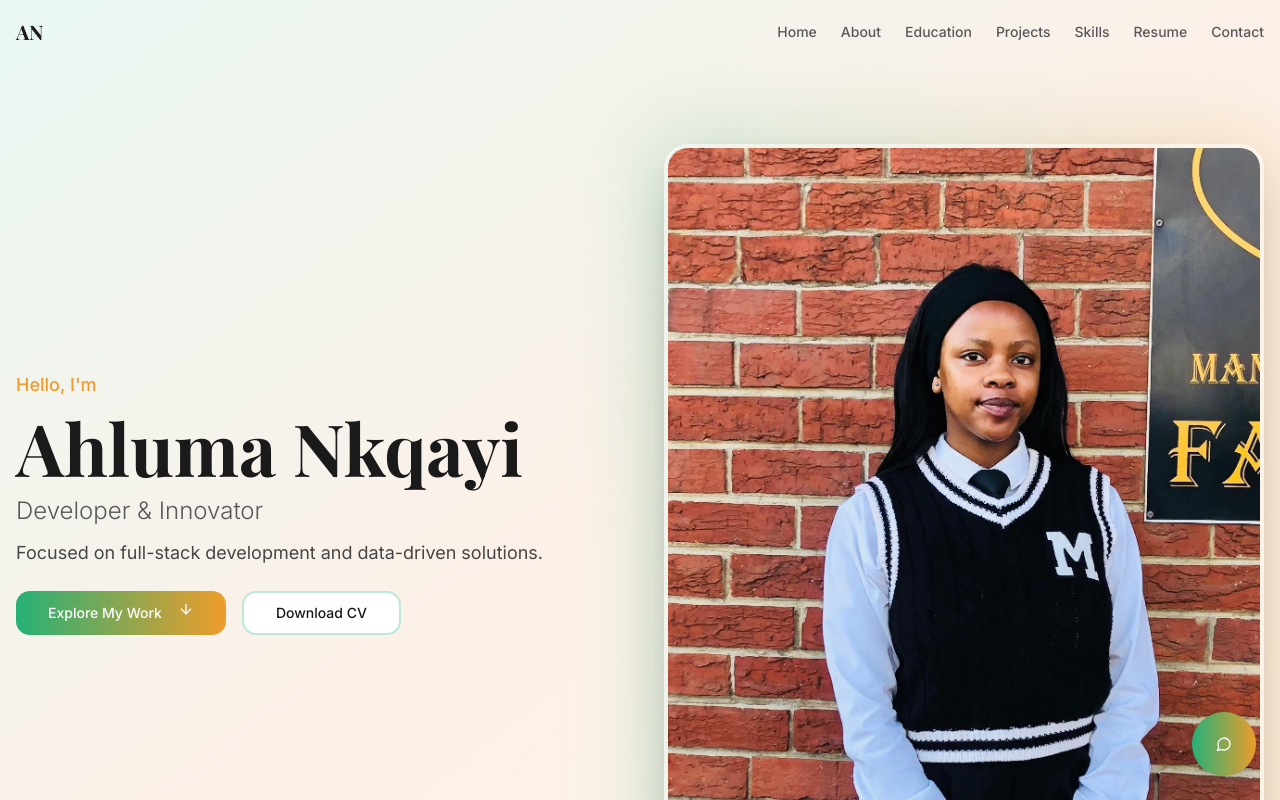
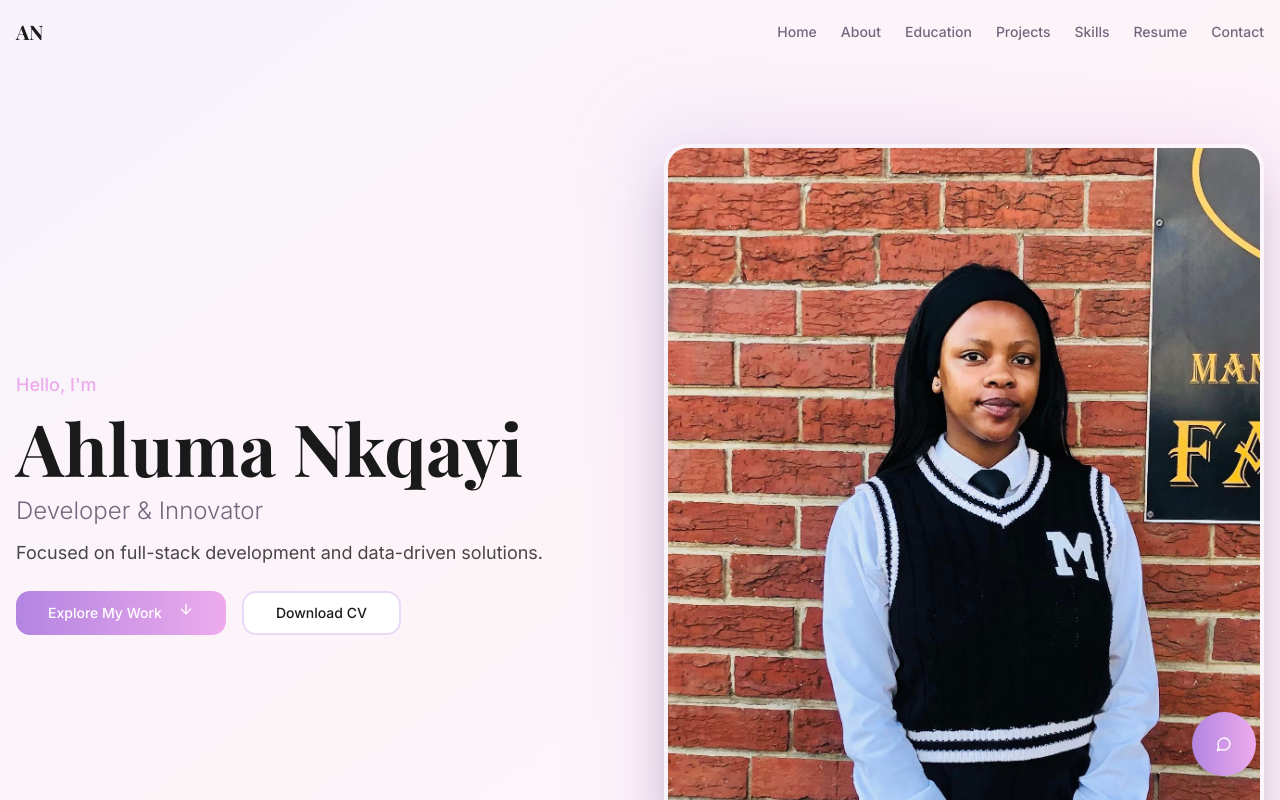
Before and after one commit to Ahluma-Nkqayi/ahluma-nkqayi-portfolio, a React (Vite) app: page / in a window 1280 px wide. Shown: the top 800 px of the page. Built offline with nearby package versions, Linux system fonts and the light colour scheme; the HTML template or start-up script is replaced by a standard one.

Commit message:
Use lavender palette Across portfolio

```diff
--- a/src/index.css
+++ b/src/index.css
@@ -17,16 +17,16 @@ All colors MUST be HSL.
     --popover: 0 0% 100%;
     --popover-foreground: 0 0% 10%;
 
-    --primary: 155 65% 42%;
+    --primary: 270 60% 70%;
     --primary-foreground: 0 0% 100%;
 
-    --secondary: 25 75% 50%;
+    --secondary: 330 70% 75%;
     --secondary-foreground: 0 0% 100%;
 
-    --muted: 0 0% 94%;
-    --muted-foreground: 0 0% 35%;
+    --muted: 270 30% 96%;
+    --muted-foreground: 270 10% 45%;
 
-    --accent: 35 85% 55%;
+    --accent: 300 65% 80%;
     --accent-foreground: 0 0% 100%;
 
     --destructive: 0 84.2% 60.2%;
@@ -34,18 +34,18 @@ All colors MUST be HSL.
 
     --border: 0 0% 90%;
     --input: 0 0% 90%;
-    --ring: 155 65% 42%;
+    --ring: 270 60% 70%;
 
     --radius: 1rem;
 
     /* Custom design tokens */
-    --gradient-primary: linear-gradient(135deg, hsl(155 65% 42%), hsl(35 85% 55%));
-    --gradient-soft: linear-gradient(180deg, hsl(0 0% 100%), hsl(155 50% 96%));
-    --gradient-hero: linear-gradient(135deg, hsl(155 55% 94%), hsl(35 70% 94%));
+    --gradient-primary: linear-gradient(135deg, hsl(270 60% 70%), hsl(330 70% 75%));
+    --gradient-soft: linear-gradient(180deg, hsl(0 0% 100%), hsl(270 50% 98%));
+    --gradient-hero: linear-gradient(135deg, hsl(270 50% 95%), hsl(330 60% 95%));
 
-    --shadow-soft: 0 4px 20px -2px hsl(155 65% 42% / 0.2);
-    --shadow-hover: 0 8px 30px -4px hsl(155 65% 42% / 0.35);
-    --shadow-glow: 0 0 40px hsl(35 85% 55% / 0.4);
+    --shadow-soft: 0 4px 20px -2px hsl(270 60% 70% / 0.2);
+    --shadow-hover: 0 8px 30px -4px hsl(270 60% 70% / 0.35);
+    --shadow-glow: 0 0 40px hsl(330 70% 75% / 0.4);
 
     --transition-smooth: all 0.4s cubic-bezier(0.4, 0, 0.2, 1);
     --transition-bounce: all 0.5s cubic-bezier(0.68, -0.55, 0.265, 1.55);
@@ -61,16 +61,16 @@ All colors MUST be HSL.
     --popover: 0 0% 12%;
     --popover-foreground: 0 0% 95%;
 
-    --primary: 155 60% 50%;
+    --primary: 270 50% 60%;
     --primary-foreground: 0 0% 100%;
 
-    --secondary: 25 70% 55%;
+    --secondary: 330 60% 65%;
     --secondary-foreground: 0 0% 100%;
 
-    --muted: 0 0% 16%;
-    --muted-foreground: 0 0% 60%;
+    --muted: 270 20% 18%;
+    --muted-foreground: 270 10% 65%;
 
-    --accent: 35 80% 60%;
+    --accent: 300 55% 70%;
     --accent-foreground: 0 0% 100%;
 
     --destructive: 0 62.8% 30.6%;
@@ -78,7 +78,7 @@ All colors MUST be HSL.
 
     --border: 0 0% 20%;
     --input: 0 0% 20%;
-    --ring: 155 60% 50%;
+    --ring: 270 50% 60%;
   }
 }
 
```
